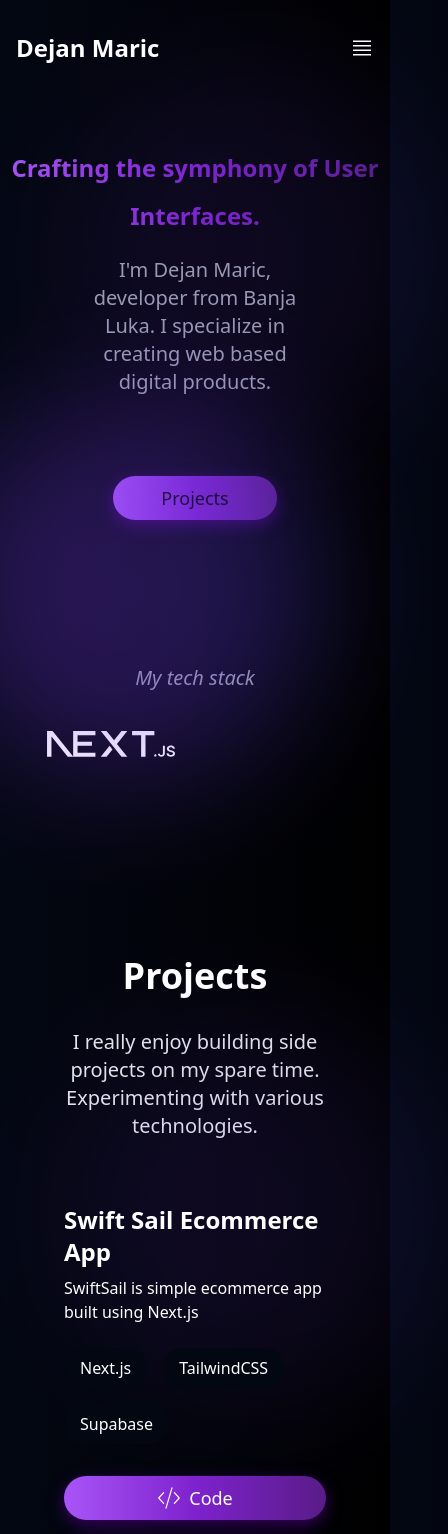
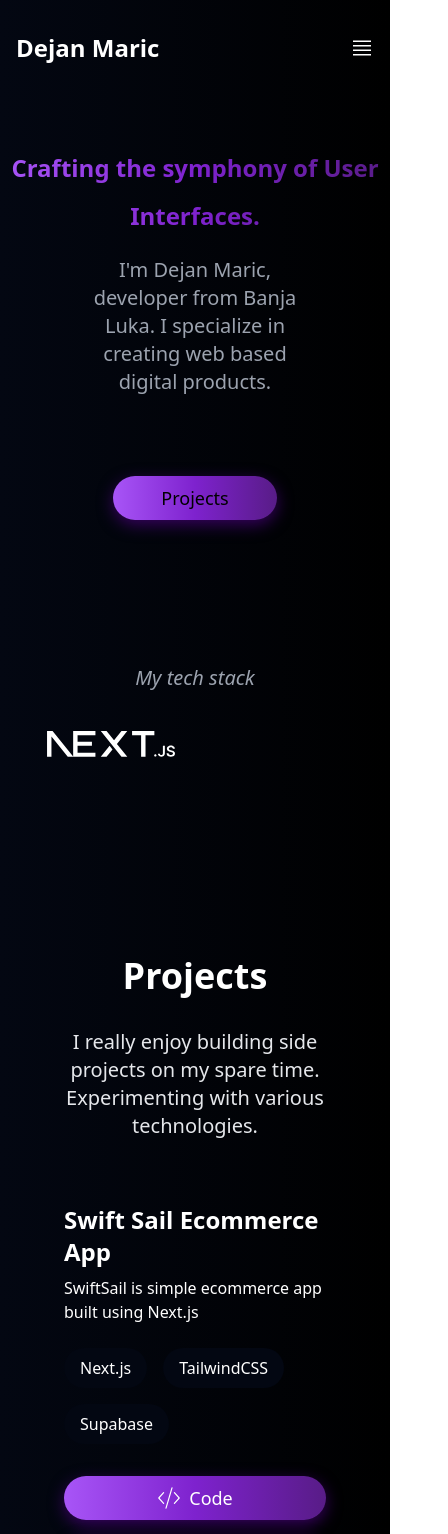
Before and after one commit to maricd7/portfolio, a Next.js app: page / in a window 390 px wide. Shown: the top 1534 px of the page, 448 px wide, since content can reach past the window. Built offline with nearby package versions, Linux system fonts and the light colour scheme; some icons are missing.

Commit message:
responsiveness fix

```diff
--- a/src/app/components/BurgerMenu/BurgerMenu.js
+++ b/src/app/components/BurgerMenu/BurgerMenu.js
@@ -10,7 +10,7 @@ export const BurgerMenu = ({
   themeIcon,
 }) => {
   return (
-    <div className="md:hidden fixed z-50 h-full w-full top-0 right-0 bg-white dark:bg-black flex flex-col justify-center items-center overflow-hidden">
+    <div className="md:hidden fixed z-50 h-full w-full top-0 right-0 bg-white bg-gray-950 flex flex-col justify-center items-center overflow-hidden">
       <div className="absolute top-4 right-4  w-full flex justify-end p-4">
         {" "}
         <Icon
--- a/src/app/components/Home/NewMain.js
+++ b/src/app/components/Home/NewMain.js
@@ -89,8 +89,8 @@ const NewMain = () => {
           />
         </div>
       </div>
-      <div className="absolute bg-gradient-to-r from-violet-600 via-violet-600 to-indigo-600 rounded-full w-96 h-96 bottom-16 right-16 blur-3xl opacity-30"></div>
-      <div className="absolute bg-gradient-to-r from-violet-600 via-violet-600 to-indigo-600 rounded-full w-96 h-96 top-16 left-16 blur-3xl opacity-10"></div>
+      <div className="lg:absolute hidden bg-gradient-to-r from-violet-600 via-violet-600 to-indigo-600 rounded-full w-96 h-96 bottom-16 right-16 blur-3xl opacity-30"></div>
+      <div className="lg:absolute hidden bg-gradient-to-r from-violet-600 via-violet-600 to-indigo-600 rounded-full w-96 h-96 top-16 left-16 blur-3xl opacity-10"></div>
     </div>
   );
 };
--- a/src/app/components/ProjectsSection/Projects.js
+++ b/src/app/components/ProjectsSection/Projects.js
@@ -19,8 +19,8 @@ export const Projects = () => {
           <ProjectBoxUpdated project={project} key={index} />
         ))}
       </div>
-      <div className="absolute bg-gradient-to-r from-violet-600 via-violet-600 to-indigo-600 rounded-full w-96 h-96 bottom-16 right-16 blur-3xl opacity-30"></div>
-      <div className="absolute bg-gradient-to-r from-violet-600 via-violet-600 to-indigo-600 rounded-full w-96 h-96 top-16 left-16 blur-3xl opacity-10"></div>
+      <div className="lg:absolute hidden bg-gradient-to-r from-violet-600 via-violet-600 to-indigo-600 rounded-full w-96 h-96 bottom-16 right-16 blur-3xl opacity-30"></div>
+      <div className="lg:absolute hidden bg-gradient-to-r from-violet-600 via-violet-600 to-indigo-600 rounded-full w-96 h-96 top-16 left-16 blur-3xl opacity-10"></div>
     </section>
   );
 };
```
